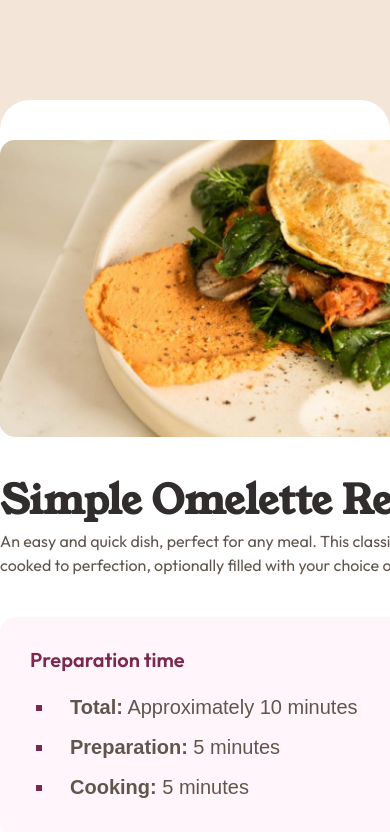
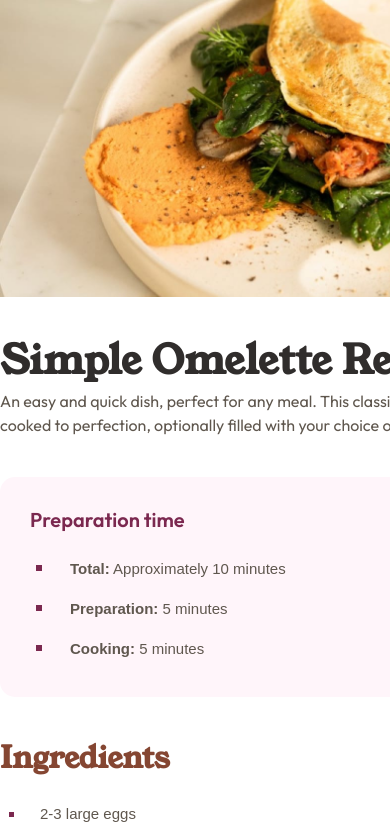
Before and after one commit to florinbejgu/04-recipe-page-main, a plain HTML site: page index.html in a window 390 px wide. Shown: the top 832 px of the page. Drawn offline with Linux system fonts and the light colour scheme.

Commit message:
Started working on mobile
Not much progress

```diff
--- a/styles.css
+++ b/styles.css
@@ -137,6 +137,7 @@ p {
 
 .preparation-time-inner span {
   margin-left: 15px;
+  font-size: 1.5rem;
 }
 
 li strong {
@@ -158,6 +159,7 @@ ul {
 
 .ingredients li {
   padding-left: 15px;
+  font-size: 1.5rem;
 }
 
 hr {
@@ -212,4 +214,22 @@ td:nth-child(even) {
 }
 
 @media screen and (max-width: 768px) {
+  .wrapper {
+    width: 100%;
+    margin: 0;
+    background-color: rgb(255, 255, 255);
+    width: 100%;
+    border-radius: 0;
+  }
+
+  .hero-img img {
+    max-width: 100%;
+    margin-top: 0;
+    border-radius: 0;
+  }
+
+  .wrapper-inside {
+    width: 650px;
+    margin: 0 auto 0;
+  }
 }
```
